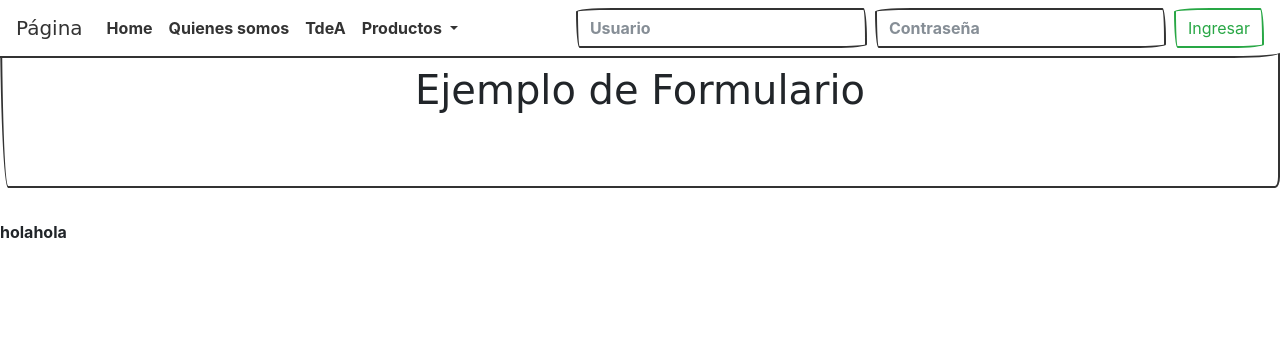
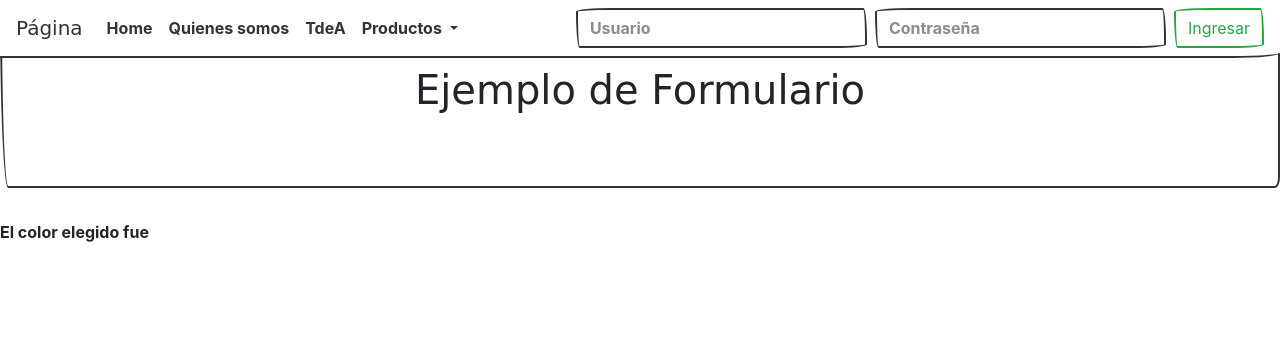
Before and after one commit to sgomezj87/lenguajesweb, a PHP site: page /resultado.php in a window 1280 px wide. Shown: the top 358 px of the page. Run offline with PHP 8.4, Linux system fonts and the light colour scheme; data that the repository does not hold is empty; some web fonts are replaced.

Commit message:
actualizacion

```diff
--- a/resultado.php
+++ b/resultado.php
@@ -1,10 +1,7 @@
 <?php
 include "header.php";
-echo "hola";
+echo "El color elegido fue ";
 echo $_POST['color'];
-echo "hola";
-echo $_POST[color];
-
 ?>
 
 
```
